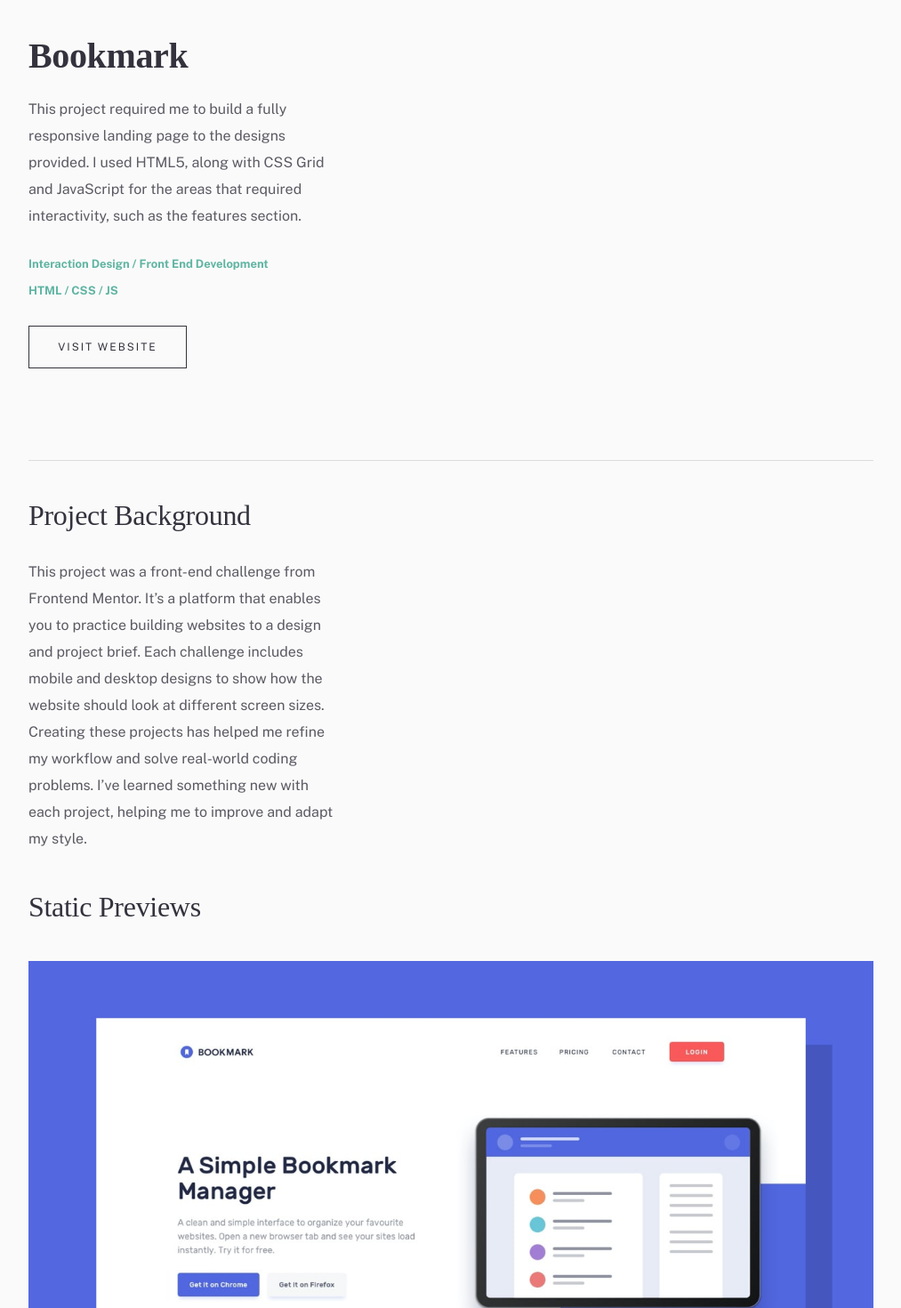
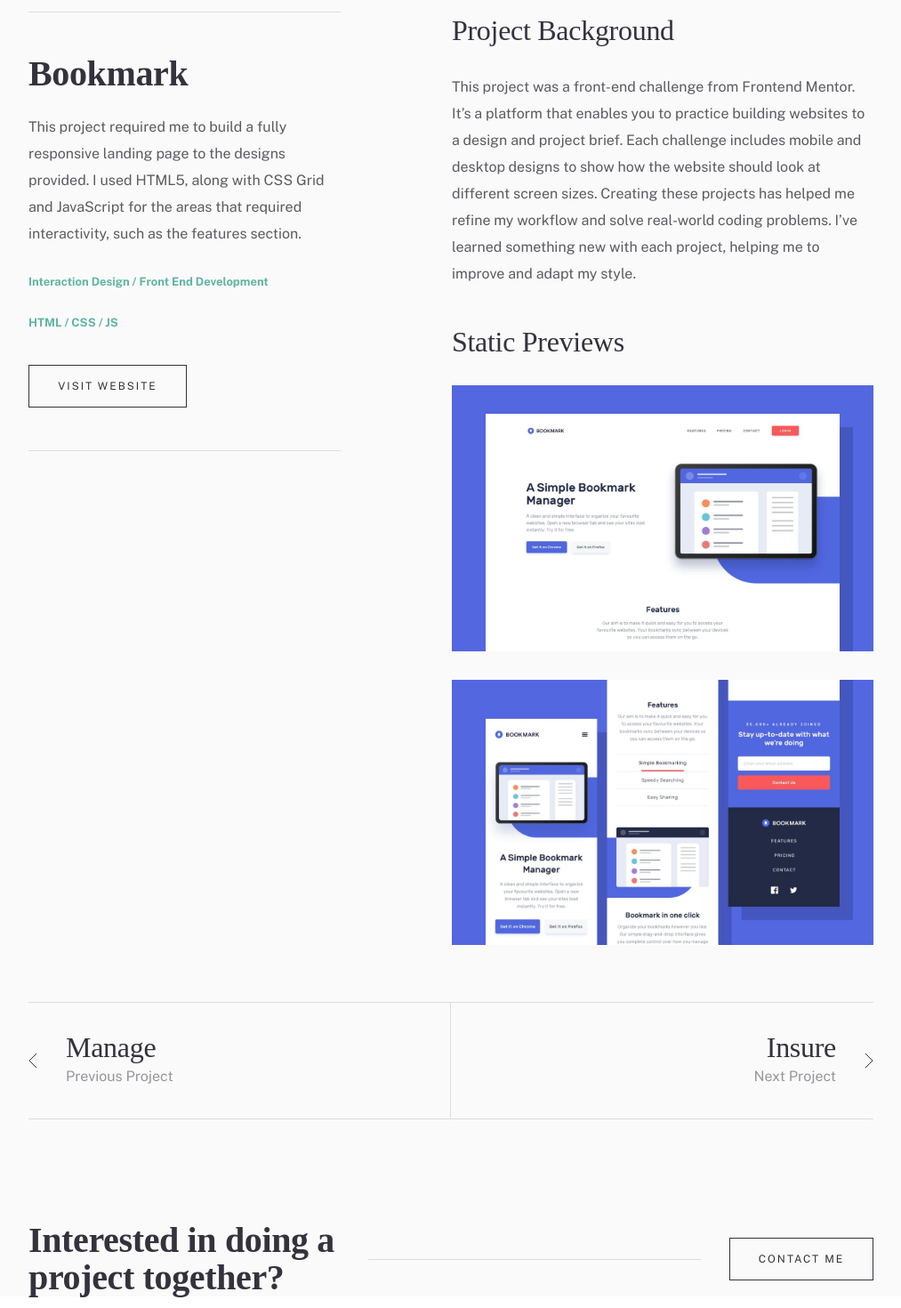
Before and after one commit to Shaimaa01/minimalist-portfolio-website, a React (Vite) app: page /portfolio/bookmark in a window 1280 px wide. Shown: the part 680-2150 px from the top of the page at 89% size, without its empty margins (133-1146 px from the left). Built offline with nearby package versions, Linux system fonts and the light colour scheme; a web font is replaced by a local one.

Commit message:
feat: implement styles for responsive tablet and desktop layout for details page project

```diff
--- a/src/App.tsx
+++ b/src/App.tsx
@@ -23,7 +23,7 @@
         <Routes location={location}>
           <Route path="/" element={<HomePage />} />
           <Route path="/portfolio" element={<PortfolioPage />} />
-           <Route path="/portfolio/:slug" element={<ProjectDetailPage />} />
+          <Route path="/portfolio/:slug" element={<ProjectDetailPage />} />
         </Routes>
         <ContactCTA />
       </motion.main>
--- a/src/components/ContactCTA.tsx
+++ b/src/components/ContactCTA.tsx
@@ -1,10 +1,10 @@
 export const ContactCTA = () => {
   return (
-    <section className=" flex flex-col items-center justify-center gap-[40px] px-[32px] text-center  md:flex-row md:px-[39px] md:text-left  lg:justify-between lg:px-[165px]">
-      <h3 className="text-GrayishDarkBlue text-[40px] leading-[42px] font-bold tracking-[-0.36px] lg:max-w-[350px]">
+    <section className="flex flex-col items-center justify-center gap-[40px] md:gap-[32px] px-[32px] text-center md:flex-row md:px-[39px] md:text-left lg:justify-between lg:px-[165px]">
+      <h3 className="text-GrayishDarkBlue text-[40px] leading-[42px] font-bold tracking-[-0.36px] md:max-w-[350px]">
         Interested in doing a project together?
       </h3>
-
+<div className="bg-GrayishDarkBlue/15 grow h-[1px] hidden md:block"></div>
       <button className="border-GrayishDarkBlue text-GrayishDarkBlue flex h-[48px] w-[162px] cursor-pointer items-center justify-center border text-[12px] tracking-[2px] uppercase">
         Contact Me
       </button>
--- a/src/pages/HomePage.tsx
+++ b/src/pages/HomePage.tsx
@@ -3,7 +3,7 @@
 
 export const HomePage = () => {
   return (
-    <section className="px-[32px] md:px-[39px] lg:px-[165px] mb-[115px] md:mb-[96px] lg:mb-[150px]">
+    <section className="mb-[115px] px-[32px] md:mb-[96px] md:px-[39px] lg:mb-[150px] lg:px-[165px]">
       <HeroSection />
       <AboutSection />
     </section>
--- a/src/pages/ProjectDetailPage.tsx
+++ b/src/pages/ProjectDetailPage.tsx
@@ -1,23 +1,16 @@
 import { useParams } from "react-router-dom";
 import { projects } from "@/data/projects";
-import { ProjectIntro } from "./project-detail/ProjectIntro";
-import { ProjectBackground } from "./project-detail/ProjectBackground";
-import { StaticPreviews } from "./project-detail/StaticPreviews";
+import { ProjectDetailContent } from "./project-detail/ProjectDetailContent";
 import { ProjectNavigation } from "./project-detail/ProjectNavigation";
 
 export const ProjectDetailPage = () => {
   const { slug } = useParams();
   const project = projects.find((p) => p.slug === slug);
-
   if (!project || !slug) return <div>Project not found!</div>;
 
   return (
-    <section className="mb-[64px] flex flex-col gap-[64px] px-[32px] md:px-[39px] lg:px-[165px]">
-      <div className="flex flex-col gap-[40px]">
-        <ProjectIntro project={project} />
-        <ProjectBackground project={project} />
-        <StaticPreviews project={project} />
-      </div>
+    <section className="mb-[64px] flex flex-col gap-[64px] px-[32px] md:mb-[80px] md:gap-[80px] md:px-[39px] lg:mb-[115px] lg:gap-[64px] lg:px-[165px]">
+      <ProjectDetailContent project={project} />
       <ProjectNavigation currentSlug={slug} />
     </section>
   );
--- a/src/pages/project-detail/ProjectBackground.tsx
+++ b/src/pages/project-detail/ProjectBackground.tsx
@@ -3,13 +3,15 @@
   project: Project;
 };
 
-export const ProjectBackground = ({ project }:ProjectCardProps) => {
+export const ProjectBackground = ({ project }: ProjectCardProps) => {
   return (
-    <section className="flex flex-col gap-[28px]">
-      <h3 className=" text-GrayishDarkBlue  text-[32px] leading-[42px] tracking-[-0.29px]">Project Background</h3>
-      <p className="text-GrayishDarkBlue/80 text-[15px] leading-[30px] xl:max-w-[350px] xl:text-[16px]">
+    <div className="flex flex-col gap-[28px]">
+      <h3 className="text-GrayishDarkBlue text-[32px] leading-[42px] tracking-[-0.29px]">
+        Project Background
+      </h3>
+      <p className="text-GrayishDarkBlue/80 text-[15px] leading-[30px] xl:text-[16px]">
         {project.background}
       </p>
-    </section>
+    </div>
   );
 };
--- /dev/null
+++ b/src/pages/project-detail/ProjectDetailContent.tsx
@@ -0,0 +1,32 @@
+import { ProjectBackground } from "./ProjectBackground";
+import { ProjectSummary } from "./ProjectSummary";
+import { StaticPreviews } from "./StaticPreviews";
+import type { Project } from "@/types";
+
+export const ProjectDetailContent = ({ project }: { project: Project }) => {
+  return (
+    <section className="flex flex-col gap-[40px] xl:gap-[115px]">
+      <picture>
+        <source
+          media="(min-width: 1024px)"
+          srcSet={project.heroImages.desktop}
+        />
+        <source media="(min-width: 768px)" srcSet={project.heroImages.tablet} />
+        <img
+          src={project.heroImages.mobile}
+          alt={`${project.title} hero image`}
+          className="w-full"
+        />
+      </picture>
+
+      <div className="flex flex-col gap-[40px] xl:flex-row xl:items-start xl:justify-between xl:gap-[125px]">
+        <ProjectSummary project={project} />
+
+        <div className="flex flex-col gap-[40px]">
+          <ProjectBackground project={project} />
+          <StaticPreviews project={project} />
+        </div>
+      </div>
+    </section>
+  );
+};
--- a/src/pages/project-detail/ProjectIntro.tsx
+++ /dev/null
@@ -1,40 +0,0 @@
-import type { Project } from "@/types";
-type ProjectCardProps = {
-  project: Project;
-};
-
-export const ProjectIntro = ({ project }: ProjectCardProps) => {
-  return (
-    <section className="flex flex-col gap-[40px]">
-      <picture>
-        <source
-          media="(min-width: 1024px)"
-          srcSet={project.heroImages.desktop}
-        />
-        <source media="(min-width: 768px)" srcSet={project.heroImages.tablet} />
-        <img
-          src={project.heroImages.mobile}
-          alt={`${project.title} hero image`}
-          className="w-full"
-        />
-      </picture>
-
-      <div className="border-GrayishDarkBlue/15 flex flex-col gap-[24px] border-y py-[24px] md:gap-[32px] md:pt-[32px] md:pb-[50px] xl:gap-[24px] xl:py-[103px]">
-        <h2 className="text-GrayishDarkBlue text-[40px] leading-[42px] font-bold tracking-[-0.36px]">
-          {project.title}
-        </h2>
-        <p className="text-GrayishDarkBlue/80 text-[15px] leading-[30px] xl:max-w-[350px] xl:text-[16px]">
-          {project.description}
-        </p>
-        <p className="text-SlightlyDesaturatedCyan flex flex-col text-[13px] leading-[30px] font-bold">
-          <span>{project.tags.join(" / ")}</span>
-          <span>{project.stack.join(" / ")}</span>
-        </p>
-
-        <button className="border-GrayishDarkBlue text-GrayishDarkBlue flex h-[48px] w-[178px] items-center justify-center border text-[12px] tracking-[2px] uppercase">
-          Visit Website
-        </button>
-      </div>
-    </section>
-  );
-};
--- a/src/pages/project-detail/ProjectNavigation.tsx
+++ b/src/pages/project-detail/ProjectNavigation.tsx
@@ -20,12 +20,13 @@
   const arrowIcon = isPrev ? arrowLeft : arrowRight;
   const alignment = isPrev ? "items-start" : "items-end text-right";
   const border = isPrev ? "border-r" : "";
+  const row = isPrev ? "md:flex-row" : "md:flex-row-reverse"
 
   return (
     <Link
       to={`/portfolio/${project.slug}`}
       onClick={() => window.scrollTo({ top: 0, behavior: "instant" })}
-      className={`border-GrayishDarkBlue/15 flex w-1/2 flex-col gap-[16px] py-[24px] ${alignment} ${border}`}
+      className={`border-GrayishDarkBlue/15 flex w-1/2 flex-col  md:items-center md:gap-[32px] gap-[16px] py-[24px] md:py-[32px] ${alignment} ${border} ${row}`}
     >
       <img src={arrowIcon} alt={label} />
       <div>
--- /dev/null
+++ b/src/pages/project-detail/ProjectSummary.tsx
@@ -0,0 +1,27 @@
+import { type Project } from "@/types";
+
+export const ProjectSummary = ({ project }: { project: Project }) => {
+  return (
+    <div className="border-GrayishDarkBlue/15 flex flex-col gap-[24px] border-y py-[24px] md:flex-row-reverse md:justify-between md:gap-[32px] md:py-[32px] md:pt-[32px] md:pb-[50px] xl:min-w-[351px] xl:flex-col xl:gap-[24px] xl:py-[48px]">
+      <h2 className="text-GrayishDarkBlue text-[40px] leading-[42px] font-bold tracking-[-0.36px] md:hidden xl:block">
+        {project.title}
+      </h2>
+      <p className="text-GrayishDarkBlue/80 text-[15px] leading-[30px] md:max-w-[339px] xl:text-[16px]">
+        {project.description}
+      </p>
+      <div className="flex flex-col gap-[40px] md:gap-[16px] xl:gap-[32px]">
+        <h2 className="text-GrayishDarkBlue hidden text-[40px] leading-[42px] font-bold tracking-[-0.36px] md:block xl:hidden">
+          {project.title}
+        </h2>
+        <p className="text-SlightlyDesaturatedCyan flex flex-col text-[13px] leading-[30px] font-bold xl:gap-[16px]">
+          <span>{project.tags.join(" / ")}</span>
+          <span>{project.stack.join(" / ")}</span>
+        </p>
+
+        <button className="border-GrayishDarkBlue text-GrayishDarkBlue flex h-[48px] w-[178px] items-center justify-center border text-[12px] tracking-[2px] uppercase">
+          Visit Website
+        </button>
+      </div>
+    </div>
+  );
+};
--- a/src/pages/project-detail/StaticPreviews.tsx
+++ b/src/pages/project-detail/StaticPreviews.tsx
@@ -5,7 +5,7 @@
 
 export const StaticPreviews = ({ project }: ProjectCardProps) => {
   return (
-    <section className="flex flex-col gap-[40px]">
+    <section className="flex flex-col gap-[40px] xl:gap-[28px]">
       <h3 className="text-GrayishDarkBlue text-[32px] leading-[42px] tracking-[-0.29px]">
         Static Previews
       </h3>
```
